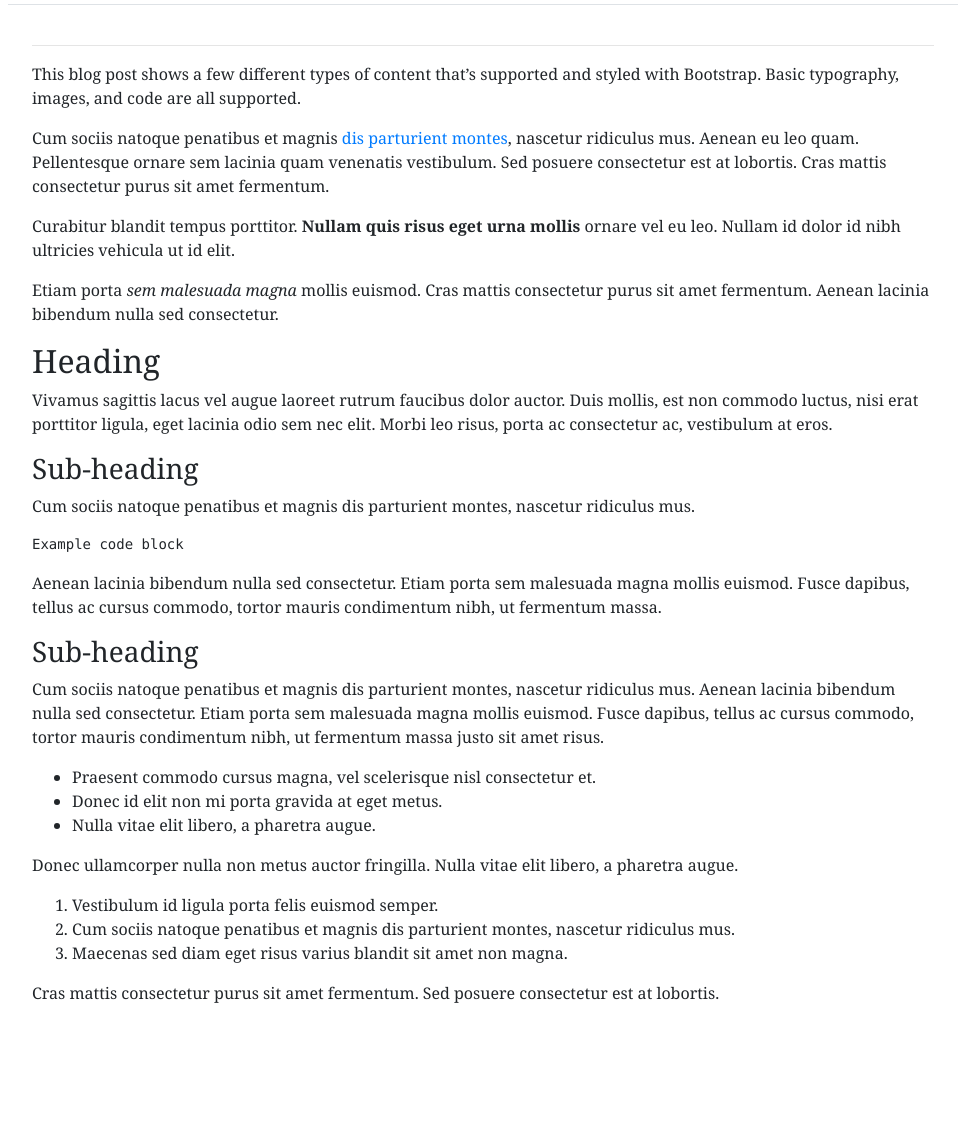
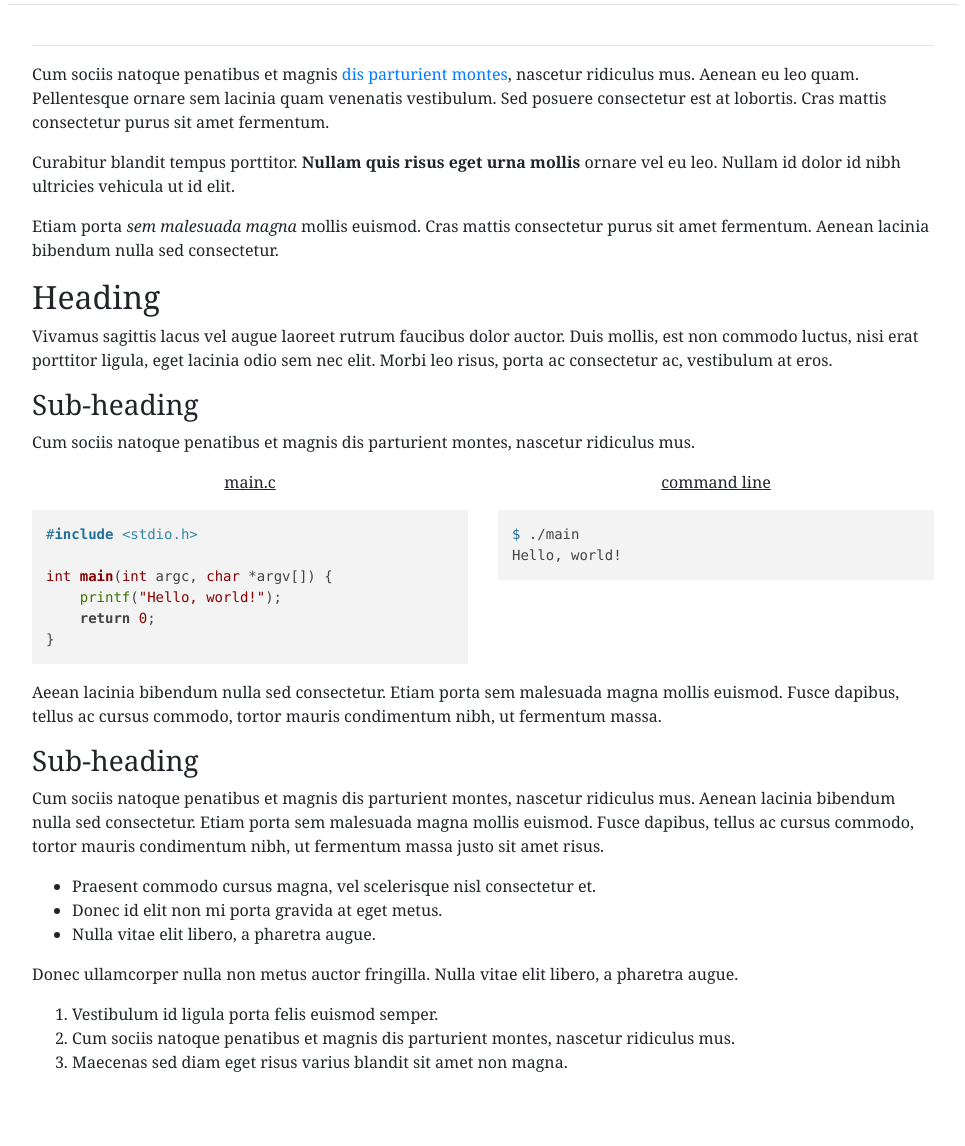
Before and after one commit to tyler-cromwell/Website, a Django app: template core/templates/details.html in a window 1280 px wide. Shown: the part 56-1202 px from the top of the page, without its empty margins (157-1122 px from the left). Before the commit the page ends 1059 px from the top, so only its background shows below. Run offline with Django 3.2, Linux system fonts and the light colour scheme; the template is opened without the code that fills it, so the values that code supplies are empty; some libraries are stand-ins or nearby versions.

Commit message:
Overhauling, intermediate commit 8, added dynamic syntax highlighting

```diff
--- a/core/static/base.css
+++ b/core/static/base.css
@@ -13,3 +13,8 @@ body.custom {
     overflow: hidden;
     text-overflow: ellipsis;
 }
+
+
+.hljs {
+    padding: 20px;
+}
--- a/core/templates/base.html
+++ b/core/templates/base.html
@@ -12,6 +12,9 @@
         <!-- Bootstrap CSS -->
         <!-- (Need fontawesome) -->
         <link rel="stylesheet" href="https://stackpath.bootstrapcdn.com/bootstrap/4.3.1/css/bootstrap.min.css" integrity="sha384-ggOyR0iXCbMQv3Xipma34MD+dH/1fQ784/j6cY/iJTQUOhcWr7x9JvoRxT2MZw1T" crossorigin="anonymous">
+
+        <!-- Highlight.js CSS -->
+        <link rel="stylesheet" href="//cdnjs.cloudflare.com/ajax/libs/highlight.js/9.15.6/styles/default.min.css">
 
         <!-- Template-specific CSS -->
         <link rel="stylesheet" type="text/css" href="{% static "base.css" %}">
@@ -73,5 +76,11 @@
         <script src="https://code.jquery.com/jquery-3.3.1.slim.min.js" integrity="sha384-q8i/X+965DzO0rT7abK41JStQIAqVgRVzpbzo5smXKp4YfRvH+8abtTE1Pi6jizo" crossorigin="anonymous"></script>
         <script src="https://cdnjs.cloudflare.com/ajax/libs/popper.js/1.14.7/umd/popper.min.js" integrity="sha384-UO2eT0CpHqdSJQ6hJty5KVphtPhzWj9WO1clHTMGa3JDZwrnQq4sF86dIHNDz0W1" crossorigin="anonymous"></script>
         <script src="https://stackpath.bootstrapcdn.com/bootstrap/4.3.1/js/bootstrap.min.js" integrity="sha384-JjSmVgyd0p3pXB1rRibZUAYoIIy6OrQ6VrjIEaFf/nJGzIxFDsf4x0xIM+B07jRM" crossorigin="anonymous"></script>
+
+        <!-- highlight.js -->
+        <script src="//cdnjs.cloudflare.com/ajax/libs/highlight.js/9.15.6/highlight.min.js"></script>
+        <script>
+            hljs.initHighlightingOnLoad();
+        </script>
     </body>
 </html>
--- a/core/templates/details.html
+++ b/core/templates/details.html
@@ -21,7 +21,6 @@
 
                 <p>{{ post.text }}</p>
                 <hr>
-                <p>This blog post shows a few different types of content that’s supported and styled with Bootstrap. Basic typography, images, and code are all supported.</p>
                 <p>Cum sociis natoque penatibus et magnis <a href="#">dis parturient montes</a>, nascetur ridiculus mus. Aenean eu leo quam. Pellentesque ornare sem lacinia quam venenatis vestibulum. Sed posuere consectetur est at lobortis. Cras mattis consectetur purus sit amet fermentum.</p>
                 <blockquote>
                     <p>Curabitur blandit tempus porttitor. <strong>Nullam quis risus eget urna mollis</strong> ornare vel eu leo. Nullam id dolor id nibh ultricies vehicula ut id elit.</p>
@@ -31,8 +30,24 @@
                 <p>Vivamus sagittis lacus vel augue laoreet rutrum faucibus dolor auctor. Duis mollis, est non commodo luctus, nisi erat porttitor ligula, eget lacinia odio sem nec elit. Morbi leo risus, porta ac consectetur ac, vestibulum at eros.</p>
                 <h3>Sub-heading</h3>
                 <p>Cum sociis natoque penatibus et magnis dis parturient montes, nascetur ridiculus mus.</p>
-                <pre><code>Example code block</code></pre>
-                <p>Aenean lacinia bibendum nulla sed consectetur. Etiam porta sem malesuada magna mollis euismod. Fusce dapibus, tellus ac cursus commodo, tortor mauris condimentum nibh, ut fermentum massa.</p>
+                <div class="row">
+                    <div class="col-md-6">
+                        <p class="text-center underline"><u>main.c</u></p>
+<pre><code>#include &ltstdio.h&gt
+
+int main(int argc, char *argv[]) {
+    printf("Hello, world!");
+    return 0;
+}</code></pre>
+                    </div>
+                    <div class="col-md-6">
+                        <p class="text-center"><u>command line</u></p>
+<pre><code>$ ./main
+Hello, world!
+</code></pre>
+                    </div>
+                </div>
+                <p>Aeean lacinia bibendum nulla sed consectetur. Etiam porta sem malesuada magna mollis euismod. Fusce dapibus, tellus ac cursus commodo, tortor mauris condimentum nibh, ut fermentum massa.</p>
                 <h3>Sub-heading</h3>
                 <p>Cum sociis natoque penatibus et magnis dis parturient montes, nascetur ridiculus mus. Aenean lacinia bibendum nulla sed consectetur. Etiam porta sem malesuada magna mollis euismod. Fusce dapibus, tellus ac cursus commodo, tortor mauris condimentum nibh, ut fermentum massa justo sit amet risus.</p>
                 <ul>
@@ -46,7 +61,6 @@
                     <li>Cum sociis natoque penatibus et magnis dis parturient montes, nascetur ridiculus mus.</li>
                     <li>Maecenas sed diam eget risus varius blandit sit amet non magna.</li>
                 </ol>
-                <p>Cras mattis consectetur purus sit amet fermentum. Sed posuere consectetur est at lobortis.</p>
             </div>
 
             <div class="col-md-1"></div>
```
